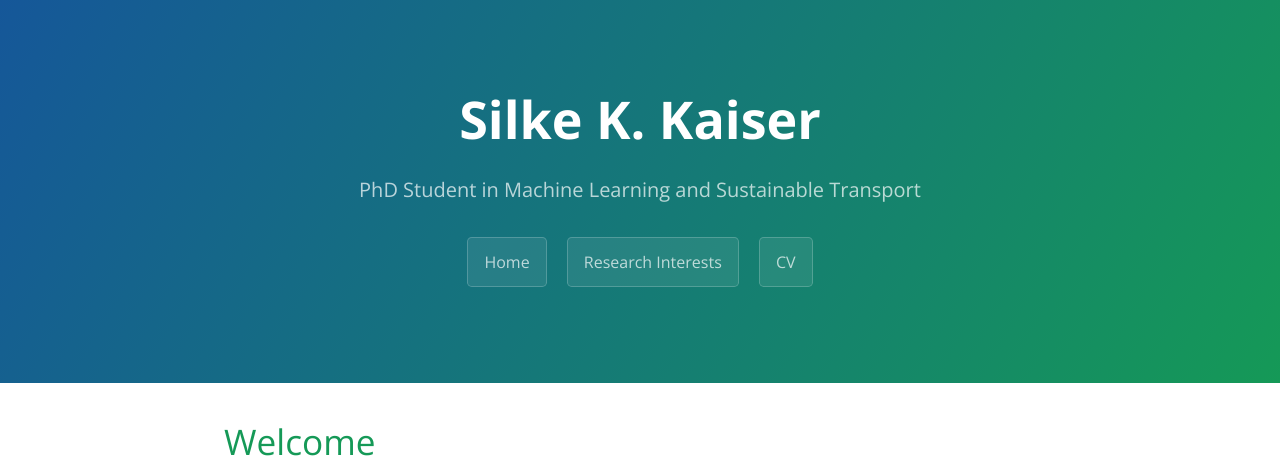
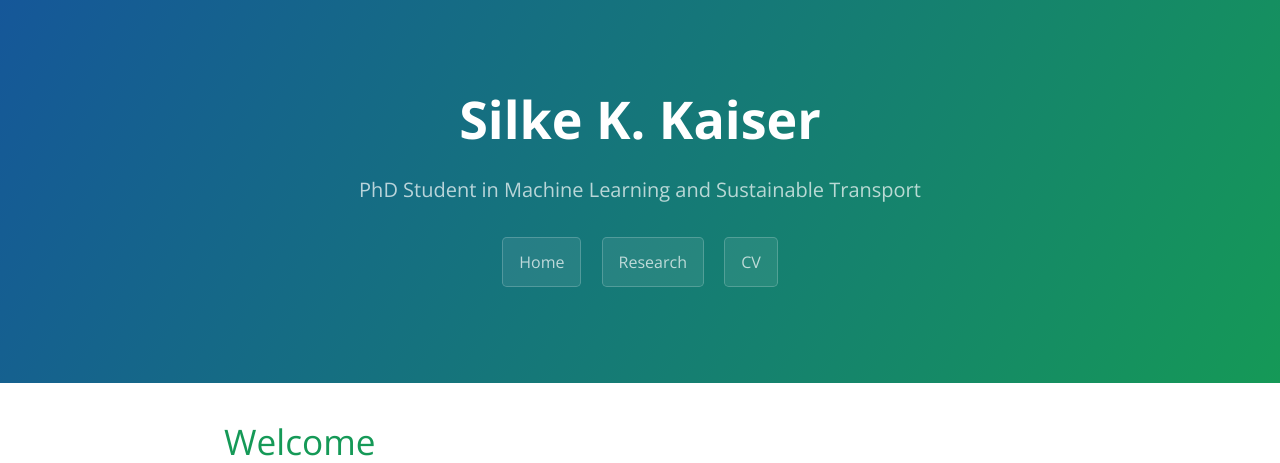
Before and after one commit to silkekaiser/silkekaiser.github.io, a Jekyll site: the page built from index.md, in a window 1280 px wide. Shown: the top 463 px of the page. Built offline with Jekyll 4.4.1, drawn with Linux system fonts in a browser that asks for light colours; our own code applies the rules of GitHub Pages for plain Markdown files; grey boxes are pictures that could not be loaded.

Commit message:
Update header.html

```diff
--- a/_includes/header.html
+++ b/_includes/header.html
@@ -3,7 +3,7 @@
   <h2 class="project-tagline">{{ site.description | default: site.github.project_tagline }}</h2>
 
   <a href="/" class="btn">Home</a>
-  <a href="/research" class="btn">Research Interests</a>
+  <a href="/research" class="btn">Research</a>
   <a href="{{ site.url }}/assets/KaiserSilke_CVhomepage.pdf" class="btn">CV</a>
 
 </section>
```
